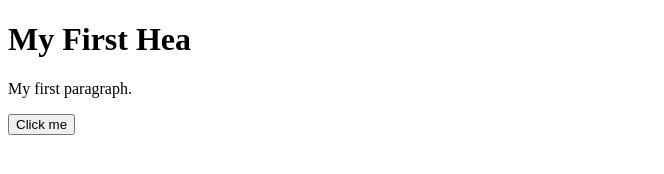
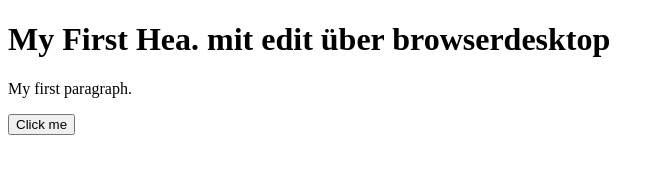
Before and after one commit to Banixx/neuer2, a plain HTML site: page index.html in a window 1280 px wide. Shown: the whole page, without its empty margins (0-664 px from the left). Drawn offline with Linux system fonts and the light colour scheme.

Commit message:
Update index.html

```diff
--- a/index.html
+++ b/index.html
@@ -2,7 +2,7 @@
 <html>
 <body>
 
-<h1>My First Hea</h1>
+<h1>My First Hea. mit edit über browserdesktop</h1>
 
 <p id ="hoi">My first paragraph.</p>
 
```
